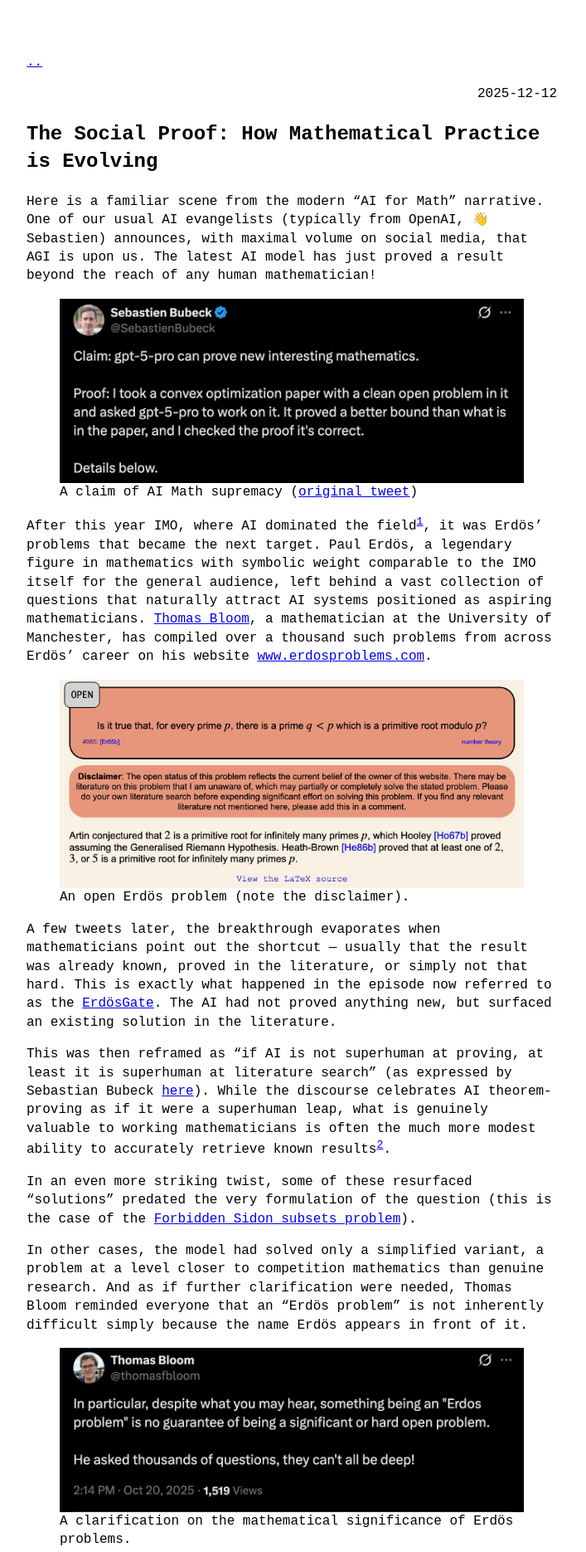
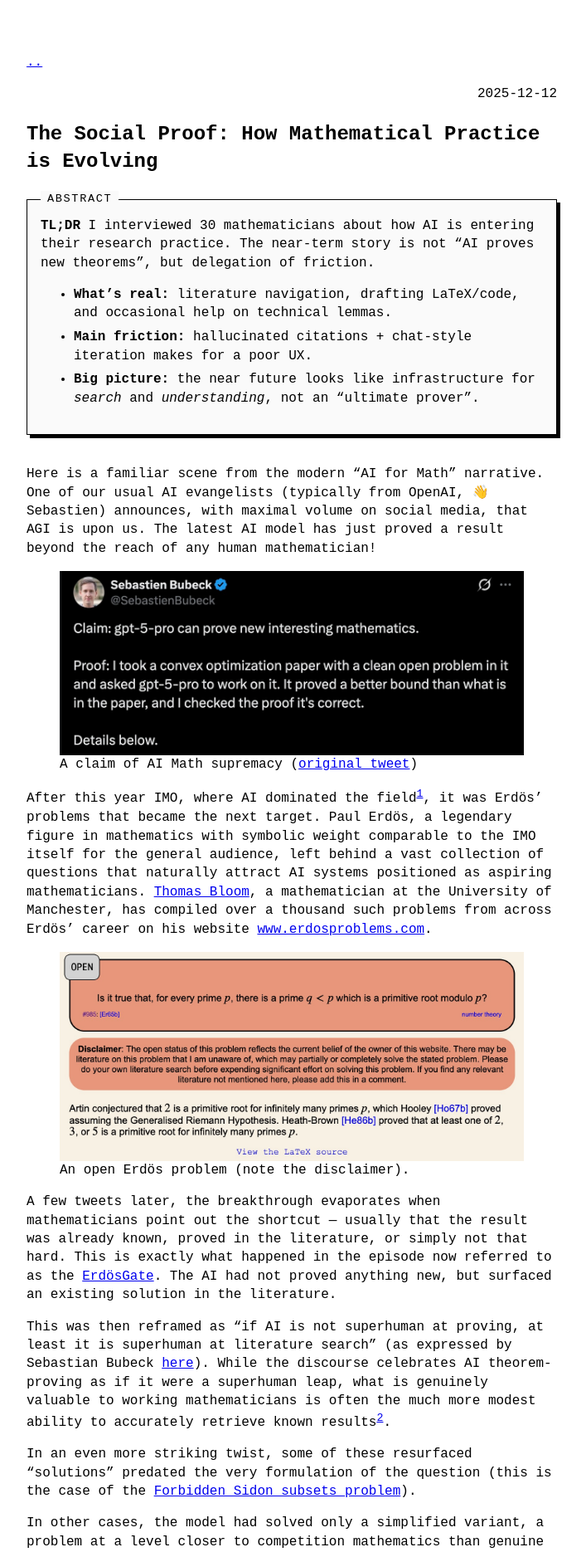
Before and after one commit to dsleo/dsleo.github.io, a Jekyll site: the page built from _posts/2025-12-12-mathematicians-future.md, in a window 1280 px wide. Shown: the top 1870 px of the page at 83% size, without its empty margins (288-995 px from the left). Built offline with Jekyll 4.4.1, drawn with Linux system fonts in a browser that asks for light colours.

Commit message:
add abstract to mathematician surveys

```diff
--- a/_posts/2025-12-12-mathematicians-future.md
+++ b/_posts/2025-12-12-mathematicians-future.md
@@ -4,6 +4,16 @@
 slug: mathematicians future
 category: maths
 ---
+
+<div class="abstract">
+<strong>TL;DR</strong> I interviewed 30 mathematicians about how AI is entering their research practice. The near-term story is not “AI proves new theorems”, but delegation of friction.
+
+<ul>
+  <li><strong>What’s real:</strong> literature navigation, drafting LaTeX/code, and occasional help on technical lemmas.</li>
+  <li><strong>Main friction:</strong> hallucinated citations + chat-style iteration makes for a poor UX.</li>
+  <li><strong>Big picture:</strong> the near future looks like infrastructure for <em>search</em> and <em>understanding</em>, not an “ultimate prover”.</li>
+</ul>
+</div>
 
 Here is a familiar scene from the modern "AI for Math" narrative. One of our usual AI evangelists (typically from OpenAI, 👋 Sebastien) announces, with maximal volume on social media, that AGI is upon us. The latest AI model has just proved a result beyond the reach of any human mathematician!
 
--- a/_sass/no-style-please.scss
+++ b/_sass/no-style-please.scss
@@ -165,6 +165,10 @@
   margin: 0;
 }
 
+.abstract+* {
+  margin-top: 2rem;
+}
+
 img {
   max-width: 100%;
   display: block;
```
